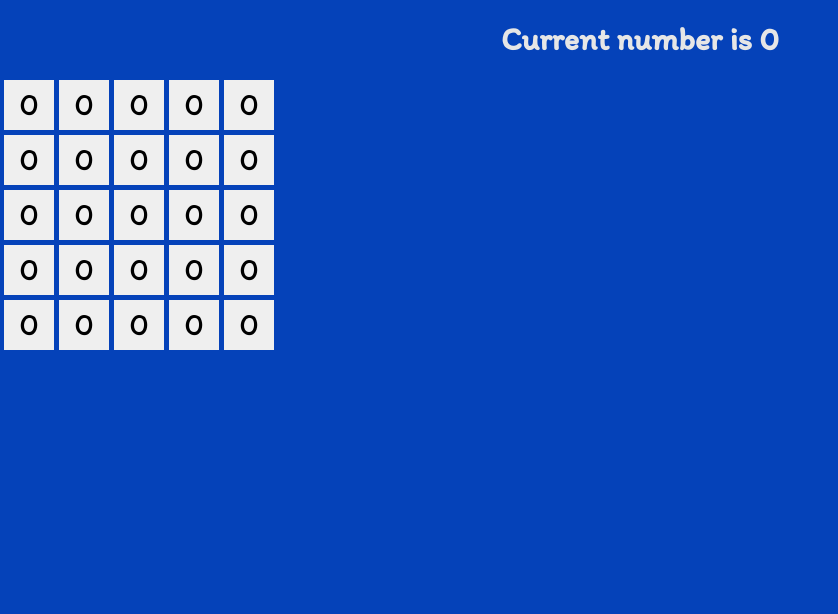
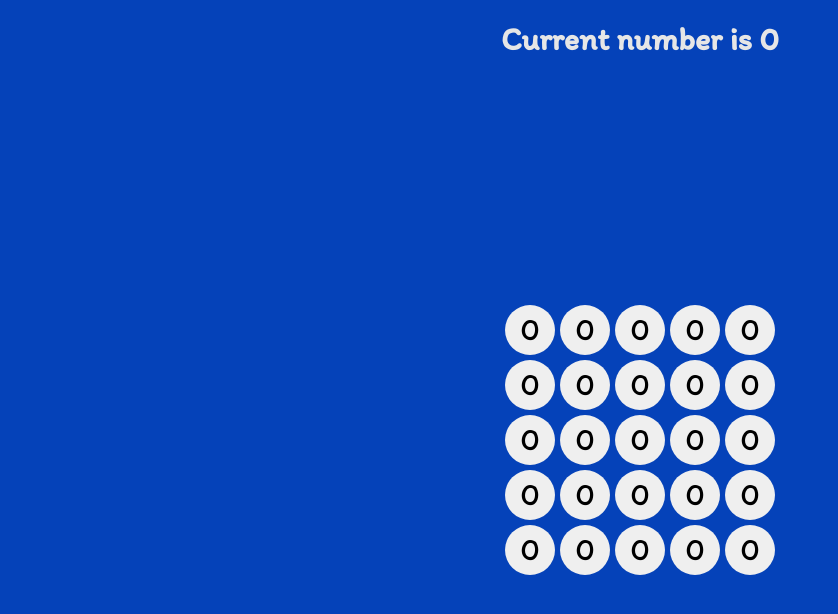
Before and after one commit to pontakornth/bingo-online, a Vue app: page /#/bingo in a window 1280 px wide. Shown: the top 614 px of the page, without its empty margins (0-838 px from the left). Built offline with nearby package versions, Linux system fonts and the light colour scheme.

Commit message:
feat: Perfect centerx

```diff
--- a/src/views/Bingo.vue
+++ b/src/views/Bingo.vue
@@ -18,13 +18,15 @@ export default class Bingo extends Vue {}
 @import "../assets/style.styl"
 @import "../assets/mixins.styl"
 .bingo
-  column-centered
+  column-centered()
   background primary
   color light-color
   height 100vh
-  justify-content flex-start
+  justify-content center
+  align-items center
 .bingo-table
   display grid
+  margin auto
   grid-template-columns repeat(5, 50px)
   grid-template-rows repeat(5, 50px)
   justify-items center
@@ -34,5 +36,6 @@ export default class Bingo extends Vue {}
     display block
     width 100%
     font-size 2rem
+    border-radius 999px
     border none
 </style>
```
